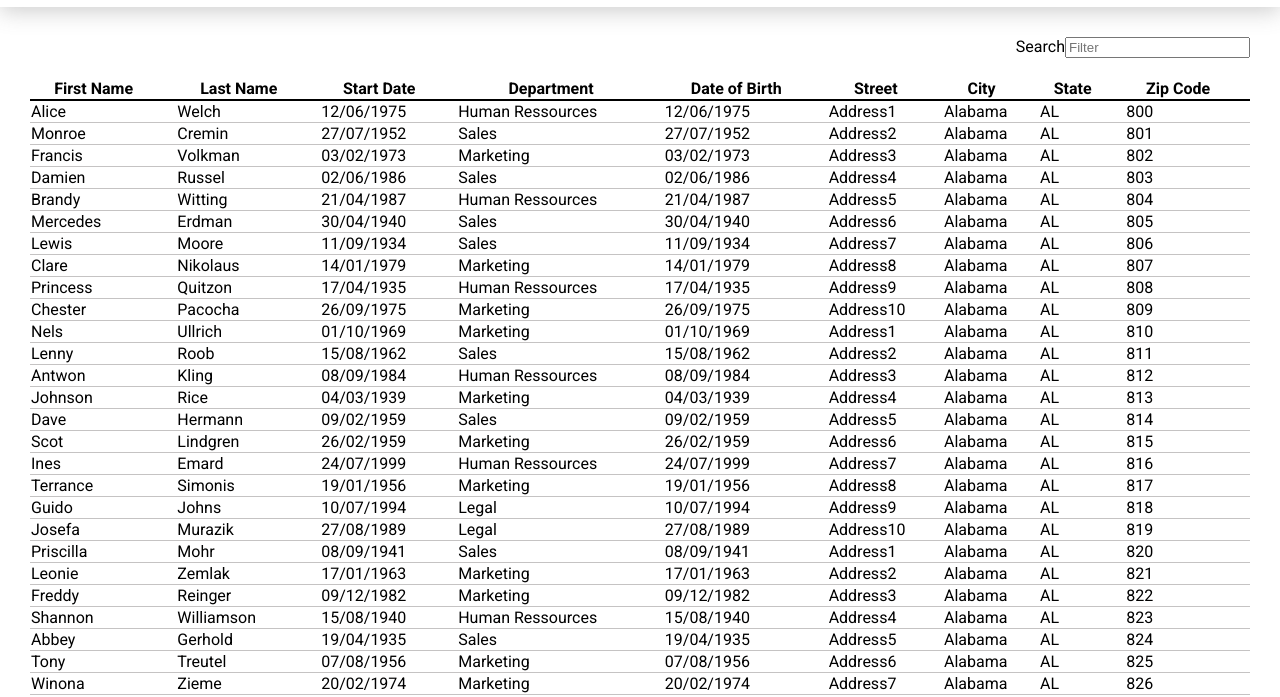
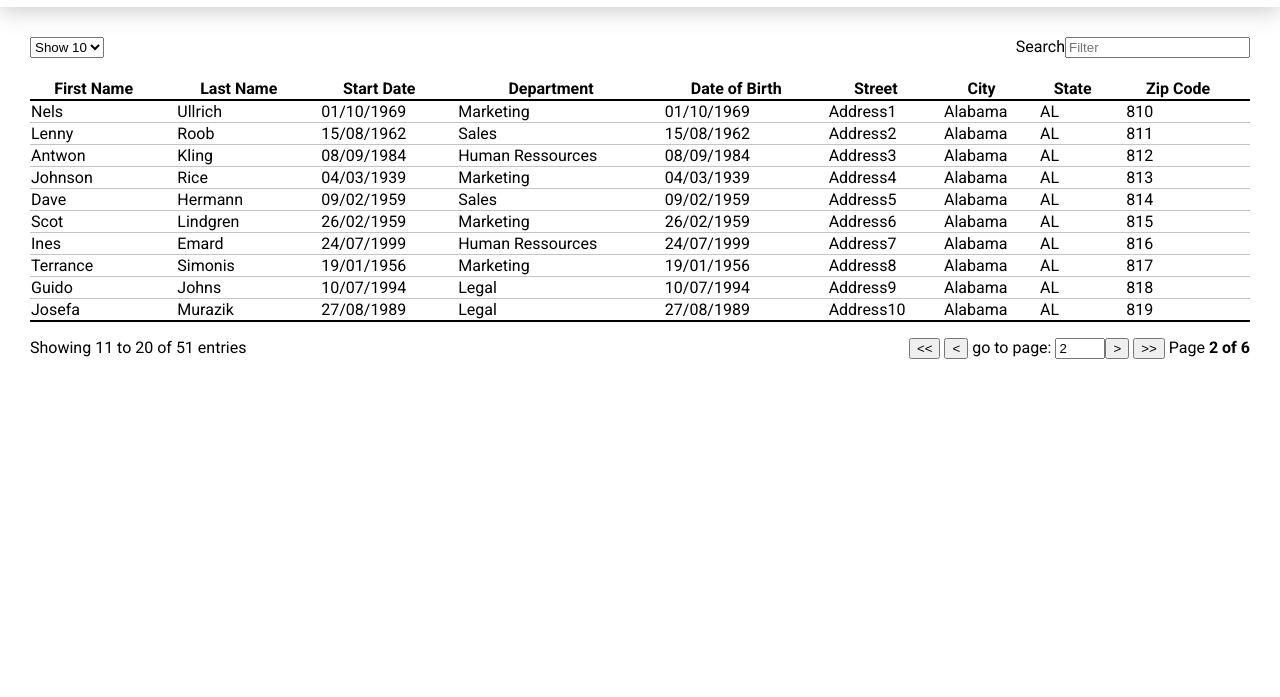
Before and after one commit to Mog-coding/MorganDecherf_14_19012023, a React app: page /list in a window 1280 px wide. Shown: the part 96-793 px from the top of the page. Built offline with nearby package versions, Linux system fonts and the light colour scheme.

Commit message:
add table's pagination

```diff
--- a/src/components/Table/Table.css
+++ b/src/components/Table/Table.css
@@ -17,6 +17,10 @@
 }
 .tableCont__inputCont {
     display: flex;
-    justify-content: flex-end;
+    justify-content: space-between;
     margin-bottom: 20px;
 }
+.tableCont__pagination {
+    display: flex;
+    justify-content: space-between;
+}
--- a/src/components/Table/Table.js
+++ b/src/components/Table/Table.js
@@ -1,5 +1,5 @@
 import React from 'react';
-import { useTable, useGlobalFilter } from 'react-table';
+import { useTable, usePagination, useGlobalFilter } from 'react-table';
 import './Table.css';
 
 export function Table({ columns, data }) {
@@ -7,15 +7,27 @@ export function Table({ columns, data }) {
         getTableProps,
         getTableBodyProps,
         headerGroups,
+        prepareRow,
         rows,
-        prepareRow,
+        page,
+        canPreviousPage,
+        canNextPage,
+        pageOptions,
+        pageCount,
+        gotoPage,
+        nextPage,
+        previousPage,
+        setPageSize,
         setGlobalFilter,
+        state: { pageIndex, pageSize },
     } = useTable(
         {
             columns,
             data,
+            initialState: { pageIndex: 1 },
         },
-        useGlobalFilter
+        useGlobalFilter,
+        usePagination
     );
 
     const handleFilterInputChange = (e) => {
@@ -24,8 +36,23 @@ export function Table({ columns, data }) {
     };
 
     return (
+        <>
             <div className="tableCont">
                 <div className="tableCont__inputCont">
+                    <select
+                        value={pageSize}
+                        onChange={(e) => {
+                            setPageSize(Number(e.target.value));
+                        }}
+                    >
+                        {[10, 20, 30, 40, 50].map((pageSize) => (
+                            <option key={pageSize} value={pageSize}>
+                                Show {pageSize}
+                            </option>
+                        ))}
+                    </select>
+
+                    <div>
                         <label htmlFor="search">Search</label>
                         <input
                             id="search"
@@ -33,6 +60,7 @@ export function Table({ columns, data }) {
                             placeholder="Filter"
                             onChange={handleFilterInputChange}
                         />
+                    </div>
                 </div>
                 <table className="tableCont__table" {...getTableProps()}>
                     <thead>
@@ -47,7 +75,7 @@ export function Table({ columns, data }) {
                         ))}
                     </thead>
                     <tbody {...getTableBodyProps()}>
-                    {rows.map((row, i) => {
+                        {page.map((row, i) => {
                             prepareRow(row);
                             return (
                                 <tr {...row.getRowProps()}>
@@ -63,6 +91,69 @@ export function Table({ columns, data }) {
                         })}
                     </tbody>
                 </table>
+
+                <div className="tableCont__pagination">
+                    <p>
+                        Showing{' '}
+                        {page.length > 0
+                            ? 1 +
+                              pageIndex * pageSize +
+                              ' to ' +
+                              (page.length + pageIndex * pageSize) +
+                              ' of ' +
+                              data.length
+                            : ' 0 '}{' '}
+                        entries
+                    </p>
+
+                    <p>
+                        <button
+                            onClick={() => gotoPage(0)}
+                            disabled={!canPreviousPage}
+                        >
+                            {'<<'}
+                        </button>{' '}
+                        <button
+                            onClick={() => previousPage()}
+                            disabled={!canPreviousPage}
+                        >
+                            {'<'}
+                        </button>{' '}
+                        <span>
+                            go to page:{' '}
+                            <input
+                                type="number"
+                                defaultValue={pageIndex + 1}
+                                onChange={(e) => {
+                                    const page = e.target.value
+                                        ? Number(e.target.value) - 1
+                                        : 0;
+                                    gotoPage(page);
+                                }}
+                                style={{ width: '50px' }}
+                            />
+                        </span>
+                        <button
+                            onClick={() => nextPage()}
+                            disabled={!canNextPage}
+                        >
+                            {'>'}
+                        </button>{' '}
+                        <button
+                            onClick={() => gotoPage(pageCount - 1)}
+                            disabled={!canNextPage}
+                        >
+                            {'>>'}
+                        </button>{' '}
+                        <span>
+                            Page{' '}
+                            <strong>
+                                {pageIndex + 1} of {pageOptions.length}
+                            </strong>{' '}
+                        </span>
+                    </p>
                 </div>
-    );
+            </div>
+        </>
+    )
 }
--- a/src/data/employeeList.json
+++ b/src/data/employeeList.json
@@ -648,5 +648,18 @@
         "salary": 10.0,
         "address": "Address10",
         "department": "Human Ressources"
+    },
+    {
+        "id": 839,
+        "imageUrl": "https://hub.dummyapis.com/Image?text=LR&height=120&width=120",
+        "firstName": "Lexie",
+        "lastName": "Rutherford",
+        "email": "Lexie.Rutherford@dummyapis.com",
+        "contactNumber": "4178596048",
+        "age": 78,
+        "dob": "10/04/1945",
+        "salary": 10.0,
+        "address": "Address10",
+        "department": "Legal"
     }
 ]
```
Lines whose indentation alone changed are shown as unchanged.
